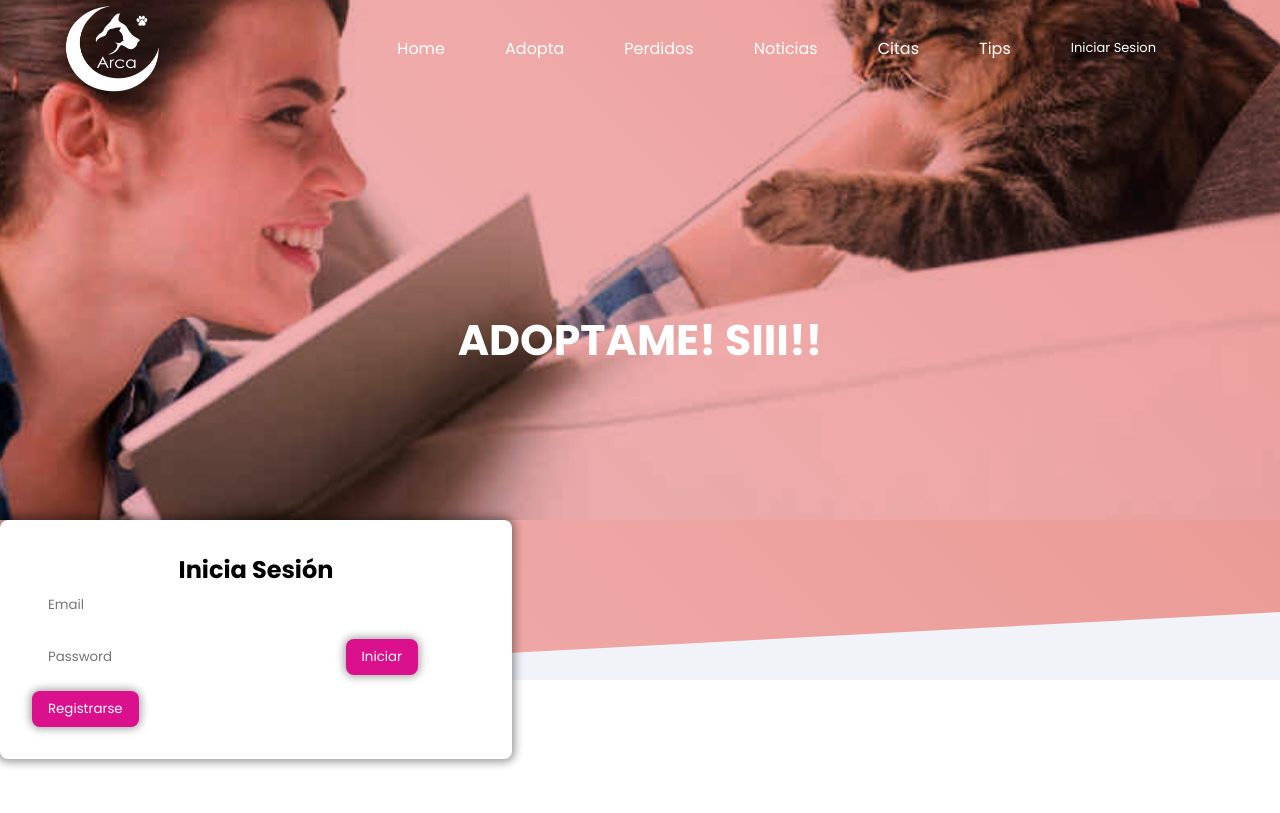
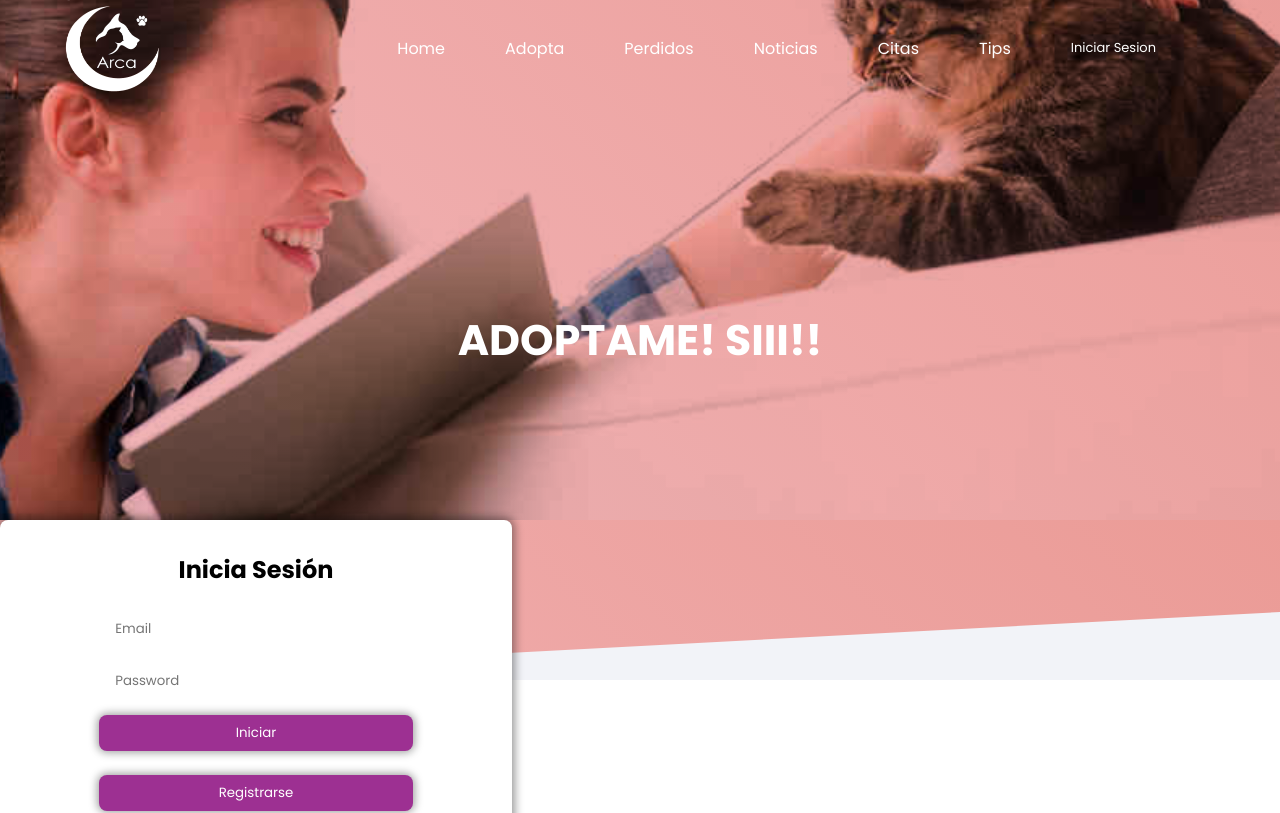
Before and after one commit to LeightNeal/arcaWeb, an Angular app: page /welcome/contact in a window 1280 px wide. Shown: the top 813 px of the page. Built offline with nearby package versions, Linux system fonts and the light colour scheme.

Commit message:
form-login v3

```diff
--- a/src/app/components/forms/form-login/form-login.component.html
+++ b/src/app/components/forms/form-login/form-login.component.html
@@ -1,5 +1,5 @@
       <div class="formLogin-container">
-        <form class="form-login centered layout">
+        <form class="form-login centered-layout">
           <h2>Inicia Sesión</h2>
           <input class="form-login__input" placeholder="Email" type="email" required>
           <input class="form-login__input" placeholder="Password" type="password" required>
--- a/src/styles.css
+++ b/src/styles.css
@@ -1487,12 +1487,14 @@ transition: .3s;
 }
 
 .form-login__submit {
+    width: 70%;
     padding: .5rem 1rem;
-    background: #DB108C;
+    background: #9D3092;
     border: none;
     border-radius: 1vmin;
     color: #fff;
     box-shadow: 0 0 1vmin .2vmin rgba(10, 10, 10, .4);
+    margin-bottom: 3vh;
 }
 
 .form-login input{
@@ -1506,4 +1508,5 @@ transition: .3s;
 
 .form-login h2{
     text-align: center;
-}
+    margin-bottom: 3vh;
+}
```
